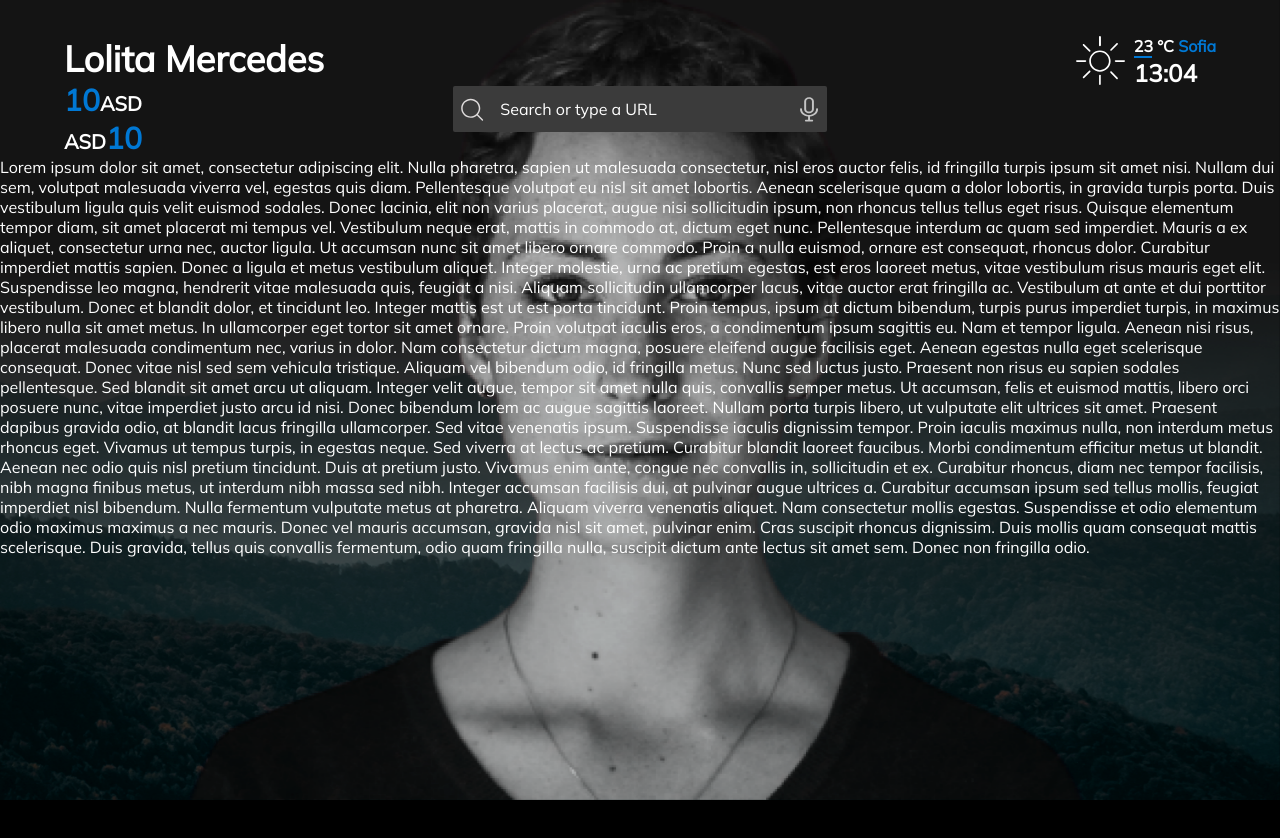
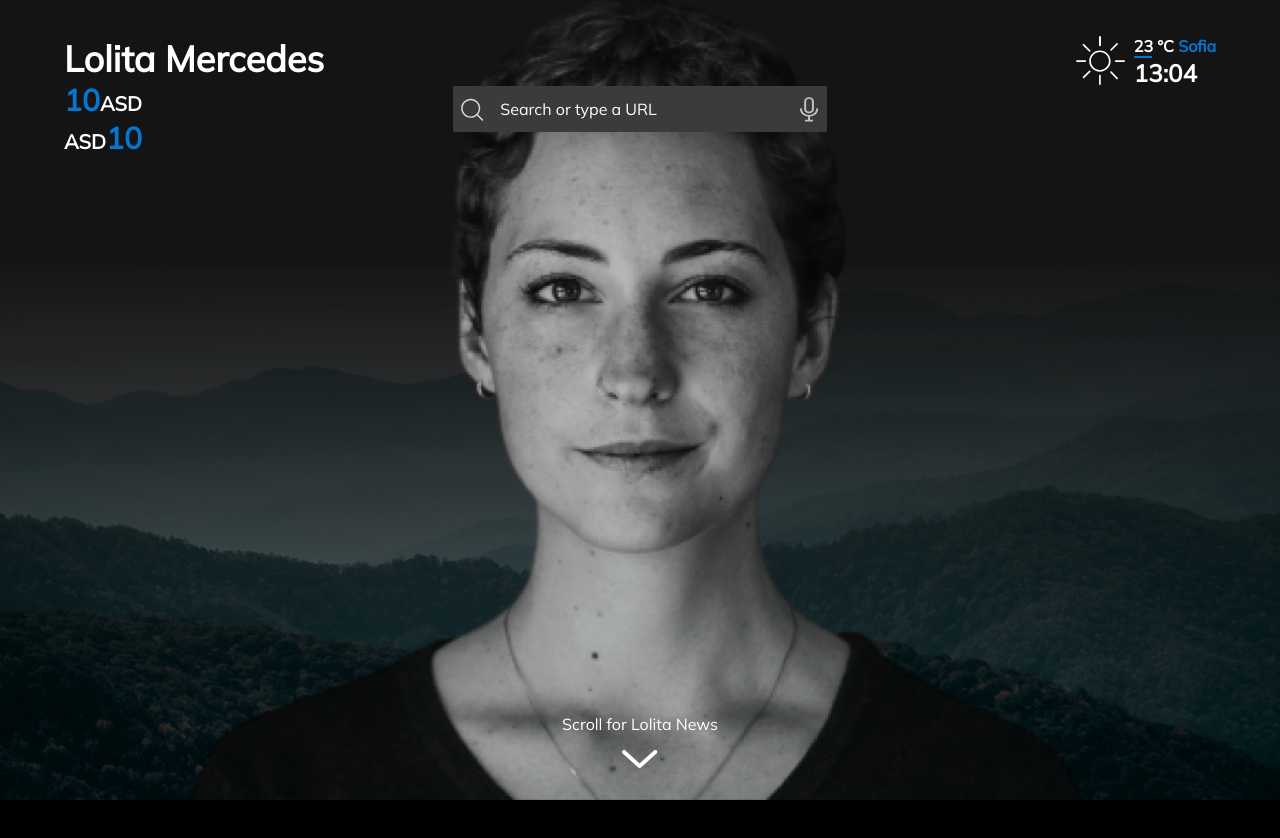
Before and after one commit to kravarka/wavebrowser-new-tab-page, a React (Create React App) app: page / in a window 1280 px wide. Shown: the top 838 px of the page. After the commit the page ends 800 px from the top, so only its background shows below. Built offline with nearby package versions, Linux system fonts and the light colour scheme.

Commit message:
add arrow down and main body visualization

```diff
--- /dev/null
+++ b/src/components/Body/Body.tsx
@@ -0,0 +1,19 @@
+import React from 'react'
+import Icon from '../Icon/Icon'
+import './style.css'
+
+export default function Body() {
+  function renderArrowDownContainer() {
+    return (
+      <div className="mainBody-arrow-down-container">
+        <div>Scroll for Lolita News</div>
+        <Icon src={require('../../assets/icons/Arrow down.svg').default} className="mainBody-arrow-down" href="#"/>
+      </div>
+    );
+  }
+  return (
+    <div className="mainBody">
+      {renderArrowDownContainer()}
+    </div>
+  )
+}
--- /dev/null
+++ b/src/components/Body/style.css
@@ -0,0 +1,30 @@
+.mainBody {
+  height: 100%;
+  width: 100%;
+  display: flex;
+  justify-content: space-between;
+  align-items: center;
+}
+
+.mainBody-arrow-down {
+
+}
+
+.mainBody-arrow-down-container {
+  position: absolute;
+  bottom: 28px;
+  display: flex;
+  flex-direction: column;
+  width: 100%;
+  justify-content: center;
+  align-items: center;
+  user-select: none;
+}
+
+.mainBody-arrow-down-container > * {
+  margin-top: 16px;
+}
+
+.mainBody-arrow-down:hover {
+  filter: invert(6%) sepia(0%) saturate(95%) hue-rotate(223deg) brightness(100%) contrast(80%);
+}
--- a/src/components/Icon/Icon.tsx
+++ b/src/components/Icon/Icon.tsx
@@ -4,9 +4,18 @@ import './style.css'
 
 export interface IconProps extends Styleable{
   src: string;
+  href?: string;
 }
 export default function Icon(props: IconProps) {
-  return (
-    <img className={getClassName('icon', props)} alt="icon" src={props.src} />
-  )
+  function renderIcon() {
+    return <img className={getClassName('icon', props)} alt="icon" src={props.src} style={props.style}/>;
+  }
+  function renderLinkWithIcon() {
+    return (
+      <a href={props.href}>
+        {renderIcon()}
+      </a>
+    );
+  }
+  return props.href ? renderLinkWithIcon() : renderIcon();
 }
--- a/src/components/MainPage/MainPage.tsx
+++ b/src/components/MainPage/MainPage.tsx
@@ -1,4 +1,5 @@
 import React, { useEffect, useState } from 'react'
+import Body from '../Body/Body';
 import Header from '../Header/Header'
 import { map } from '../utils/utils';
 import './style.css'
@@ -27,22 +28,7 @@ export default function MainPage() {
   return (
     <div className="mainPage">
       <Header />
-      {/* <div style={{ height: '100%' }}> */}
-
-        <div style={{
-          height: 2000
-        }}>
-          Lorem ipsum dolor sit amet, consectetur adipiscing elit. Nulla pharetra, sapien ut malesuada consectetur, nisl eros auctor felis, id fringilla turpis ipsum sit amet nisi. Nullam dui sem, volutpat malesuada viverra vel, egestas quis diam. Pellentesque volutpat eu nisl sit amet lobortis. Aenean scelerisque quam a dolor lobortis, in gravida turpis porta. Duis vestibulum ligula quis velit euismod sodales. Donec lacinia, elit non varius placerat, augue nisi sollicitudin ipsum, non rhoncus tellus tellus eget risus. Quisque elementum tempor diam, sit amet placerat mi tempus vel. Vestibulum neque erat, mattis in commodo at, dictum eget nunc. Pellentesque interdum ac quam sed imperdiet. Mauris a ex aliquet, consectetur urna nec, auctor ligula.
-
-Ut accumsan nunc sit amet libero ornare commodo. Proin a nulla euismod, ornare est consequat, rhoncus dolor. Curabitur imperdiet mattis sapien. Donec a ligula et metus vestibulum aliquet. Integer molestie, urna ac pretium egestas, est eros laoreet metus, vitae vestibulum risus mauris eget elit. Suspendisse leo magna, hendrerit vitae malesuada quis, feugiat a nisi. Aliquam sollicitudin ullamcorper lacus, vitae auctor erat fringilla ac. Vestibulum at ante et dui porttitor vestibulum. Donec et blandit dolor, et tincidunt leo. Integer mattis est ut est porta tincidunt. Proin tempus, ipsum at dictum bibendum, turpis purus imperdiet turpis, in maximus libero nulla sit amet metus. In ullamcorper eget tortor sit amet ornare.
-
-Proin volutpat iaculis eros, a condimentum ipsum sagittis eu. Nam et tempor ligula. Aenean nisi risus, placerat malesuada condimentum nec, varius in dolor. Nam consectetur dictum magna, posuere eleifend augue facilisis eget. Aenean egestas nulla eget scelerisque consequat. Donec vitae nisl sed sem vehicula tristique. Aliquam vel bibendum odio, id fringilla metus. Nunc sed luctus justo. Praesent non risus eu sapien sodales pellentesque. Sed blandit sit amet arcu ut aliquam. Integer velit augue, tempor sit amet nulla quis, convallis semper metus. Ut accumsan, felis et euismod mattis, libero orci posuere nunc, vitae imperdiet justo arcu id nisi. Donec bibendum lorem ac augue sagittis laoreet.
-
-Nullam porta turpis libero, ut vulputate elit ultrices sit amet. Praesent dapibus gravida odio, at blandit lacus fringilla ullamcorper. Sed vitae venenatis ipsum. Suspendisse iaculis dignissim tempor. Proin iaculis maximus nulla, non interdum metus rhoncus eget. Vivamus ut tempus turpis, in egestas neque. Sed viverra at lectus ac pretium. Curabitur blandit laoreet faucibus. Morbi condimentum efficitur metus ut blandit. Aenean nec odio quis nisl pretium tincidunt. Duis at pretium justo. Vivamus enim ante, congue nec convallis in, sollicitudin et ex. Curabitur rhoncus, diam nec tempor facilisis, nibh magna finibus metus, ut interdum nibh massa sed nibh. Integer accumsan facilisis dui, at pulvinar augue ultrices a. Curabitur accumsan ipsum sed tellus mollis, feugiat imperdiet nisl bibendum. Nulla fermentum vulputate metus at pharetra.
-
-Aliquam viverra venenatis aliquet. Nam consectetur mollis egestas. Suspendisse et odio elementum odio maximus maximus a nec mauris. Donec vel mauris accumsan, gravida nisl sit amet, pulvinar enim. Cras suscipit rhoncus dignissim. Duis mollis quam consequat mattis scelerisque. Duis gravida, tellus quis convallis fermentum, odio quam fringilla nulla, suscipit dictum ante lectus sit amet sem. Donec non fringilla odio.
-        </div>
-      {/* </div> */}
+      <Body />
     </div>
   )
 }
--- a/src/components/MainPage/style.css
+++ b/src/components/MainPage/style.css
@@ -10,7 +10,6 @@ body {
 .mainPage {
   width: 100%;
   height: 100%;
-  position: relative;
 }
 
 
```
Also changed, not shown: src/assets/icons/Arrow down.svg (added).
